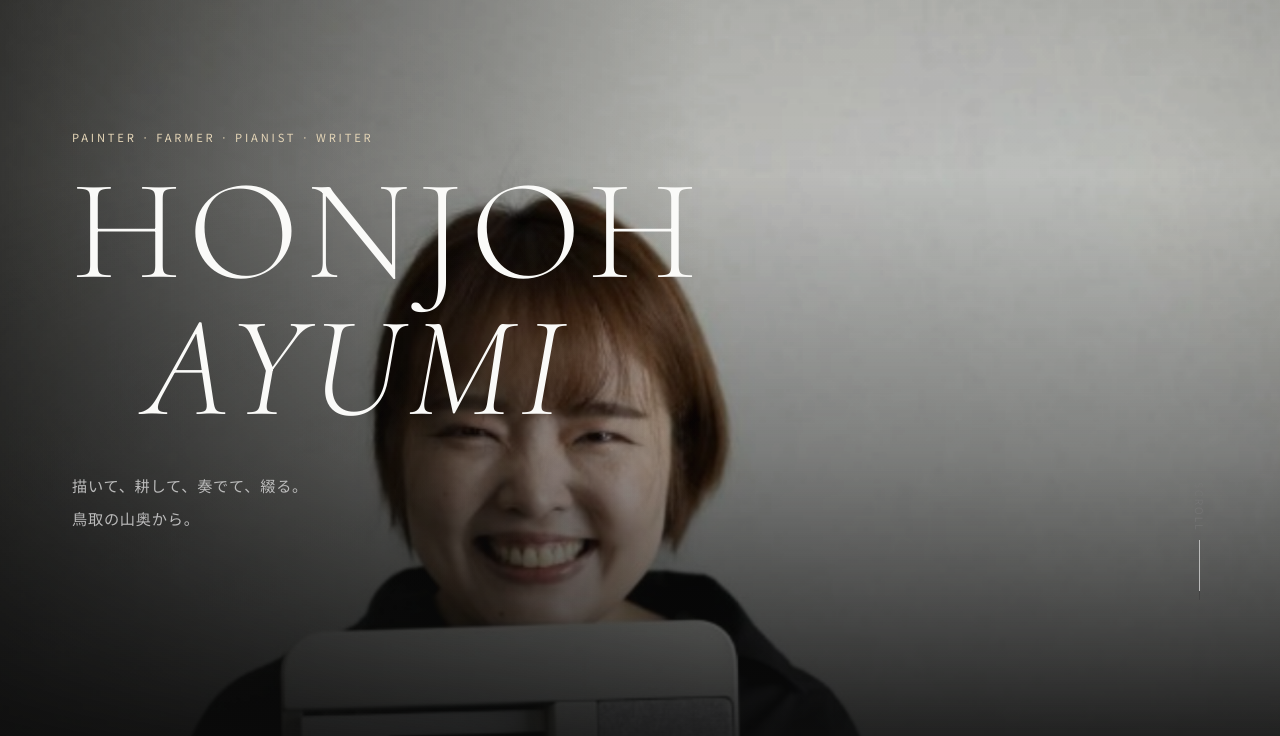
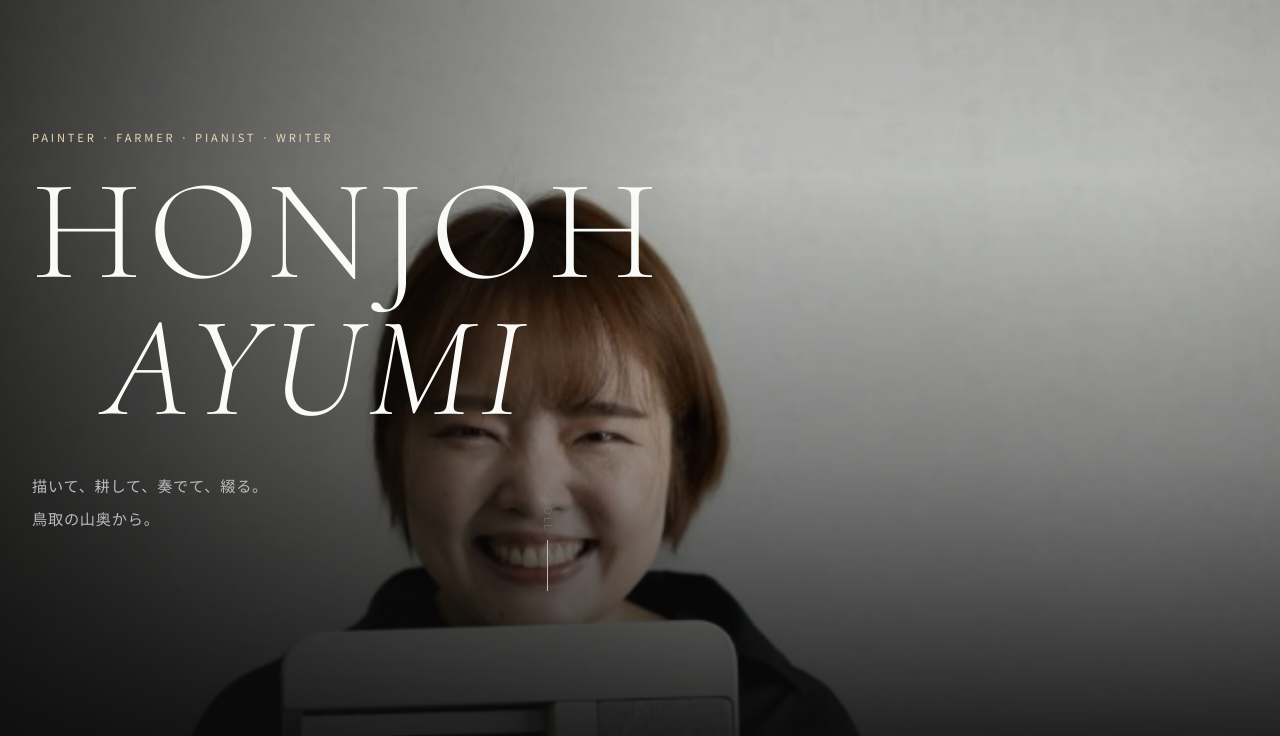
Before and after one commit to honjohayumi/honjoh-site, a plain HTML site: page index.html in a window 1280 px wide. Shown: the part 64-800 px from the top of the page. Drawn offline with nearby package versions, Linux system fonts and the light colour scheme.

Commit message:
Fix hero text/face overlap: absolute-position text block to left 46%
Hero-content is now absolutely positioned at the left edge (width: 46%)
so text stays in the left portion of the screen, clear of the centered
face in the background photo. Reverts to full-width on mobile.

Co-Authored-By: Claude Sonnet 4.6 <noreply@anthropic.com>

```diff
--- a/style.css
+++ b/style.css
@@ -1,6 +1,7 @@
 /* ========================================
    HONJOH AYUMI — Multi-Artist Homepage
    Monotone / Premium / Artistic
+   Build: 20260401-1535
    ======================================== */
 
 /* --- Reset & Base --- */
@@ -230,9 +231,6 @@ img {
   position: relative;
   height: 100vh;
   min-height: 600px;
-  display: flex;
-  align-items: flex-start;
-  justify-content: flex-start;
   overflow: hidden;
 }
 
@@ -273,12 +271,12 @@ img {
 }
 
 .hero-content {
-  position: relative;
+  position: absolute;
+  left: 0;
+  top: 0;
   z-index: 2;
   padding: calc(var(--space-2xl) + 2rem) var(--space-md) var(--space-xl);
-  width: 100%;
-  max-width: 1200px;
-  margin: 0 auto;
+  width: 46%;
 }
 
 .hero-split {
@@ -289,8 +287,7 @@ img {
 }
 
 .hero-text {
-  flex: 1;
-  max-width: 480px;
+  width: 100%;
 }
 
 .hero-portrait {
@@ -1178,6 +1175,12 @@ img {
   .hero-img {
     object-position: center 30%;
   }
+
+  .hero-content {
+    position: relative;
+    width: 100%;
+    padding: calc(var(--space-2xl) + 2rem) var(--space-md) var(--space-xl);
+  }
 }
 
 @media (max-width: 600px) {
```
